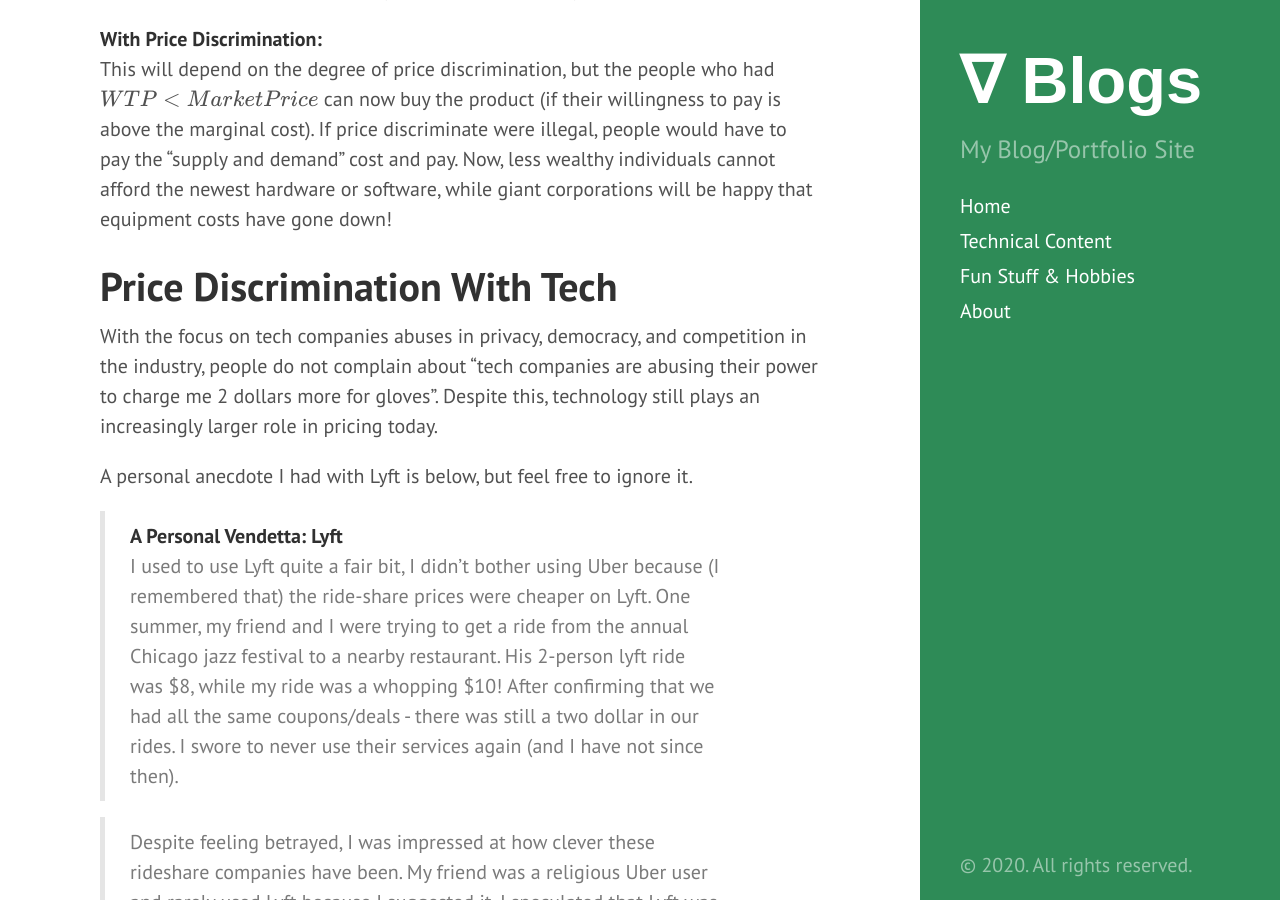
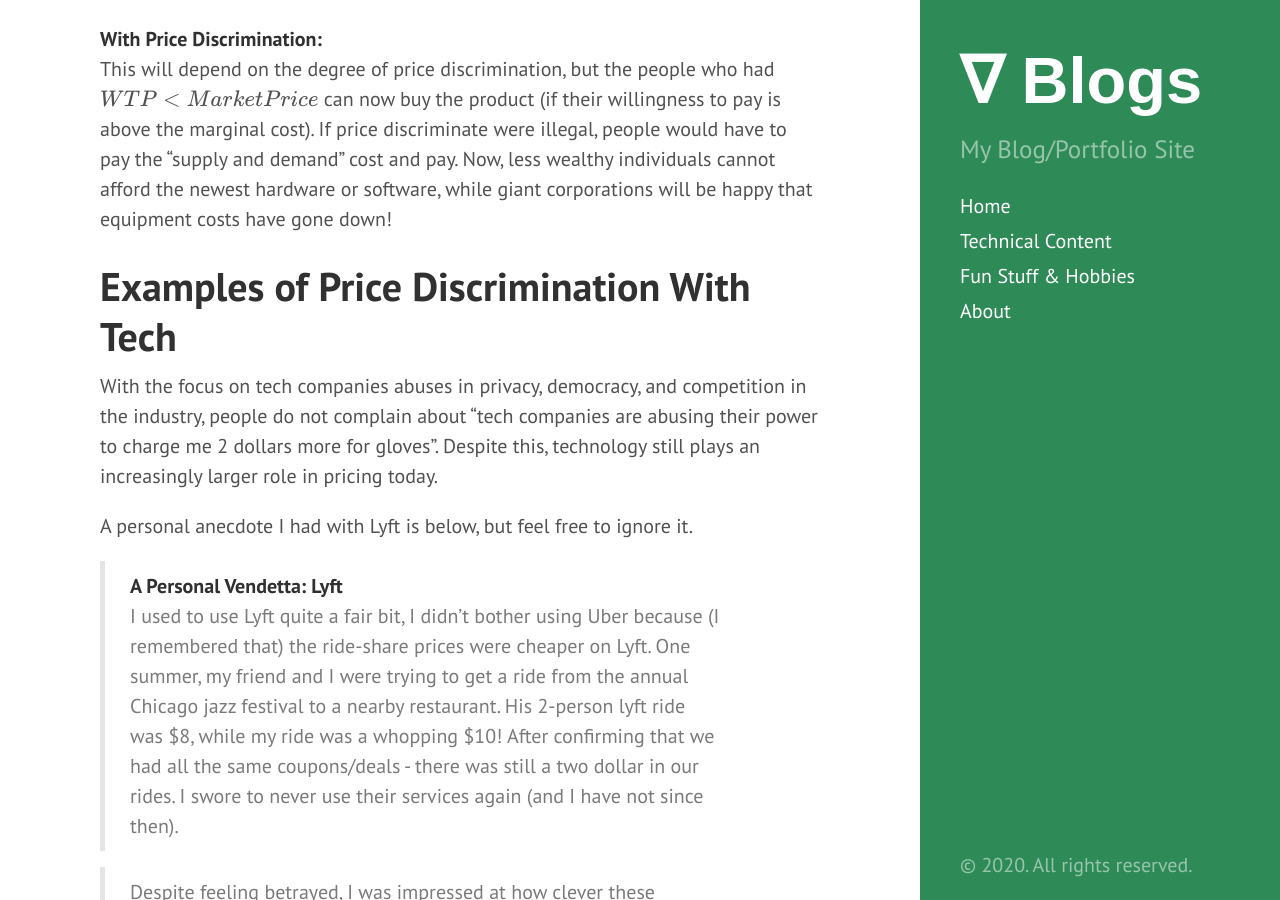
Before and after one commit to tedkim97/tedkim97.github.io, a Jekyll site: the page built from _posts/2019-03-02-price_disc_seg.md, in a window 1280 px wide and 900 px high, scrolled down 19781 px. Built offline with Jekyll 4.4.1, drawn with Linux system fonts in a browser that asks for light colours; formulas are drawn with MathJax 3.

Commit message:
aosdijaoisd

```diff
--- a/_posts/2019-03-02-price_disc_seg.md
+++ b/_posts/2019-03-02-price_disc_seg.md
@@ -16,7 +16,7 @@ funstuff: true
 # Introduction
 This writeup is about **price discrimination** - the practice of selling the same* product at prices unique to a customer or group (Professionals seem to label it **price segmentation** or **differential pricing**). The innovation of technology makes the economics of it seem unimportant or invisible, but I think it's worth learning some constants in the industry. I'll describe the theory, use in the tech industry, and a peek of how technology and big data is used to augment its efficiency.
 - <a href="#examples-of-price-discrimination-in-tech">If you just want to skip to examples</a>
-- <a href="#how-tech-improves-price-discrimination">if you want to skip to price discrimination with tech</a>
+- <a href="#examples-of-price-discrimination-with-tech  ">if you want to skip to price discrimination with tech</a>
 
 \**The word "same" may not be literal, but effectively the same. For example, a super-sized big-mac and a regular big-mac are different, but they are basically the same thing*
 
@@ -276,7 +276,7 @@ This may seem trivial with soda, but this matters for essential goods like medic
 **With Price Discrimination:**
 This will depend on the degree of price discrimination, but the people who had $WTP < {Market Price}$ can now buy the product (if their willingness to pay is above the marginal cost). If price discriminate were illegal, people would have to pay the "supply and demand" cost and pay. Now, less wealthy individuals cannot afford the newest hardware or software, while giant corporations will be happy that equipment costs have gone down!
 
-# Price Discrimination With Tech
+# Examples of Price Discrimination With Tech
 With the focus on tech companies abuses in privacy, democracy, and competition in the industry, people do not complain about "tech companies are abusing their power to charge me 2 dollars more for gloves". Despite this, technology still plays an increasingly larger role in pricing today.
 
 A personal anecdote I had with Lyft is below, but feel free to ignore it.
```
